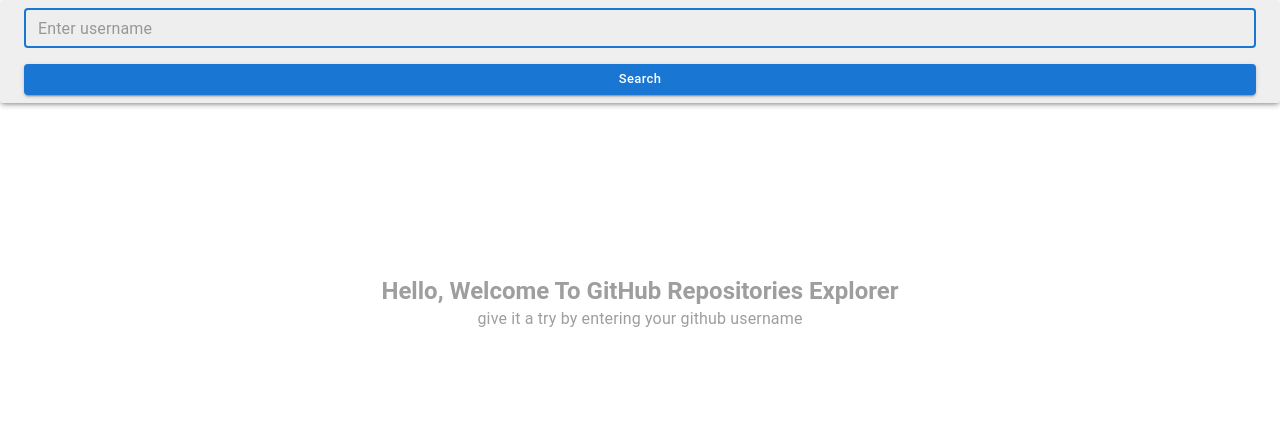
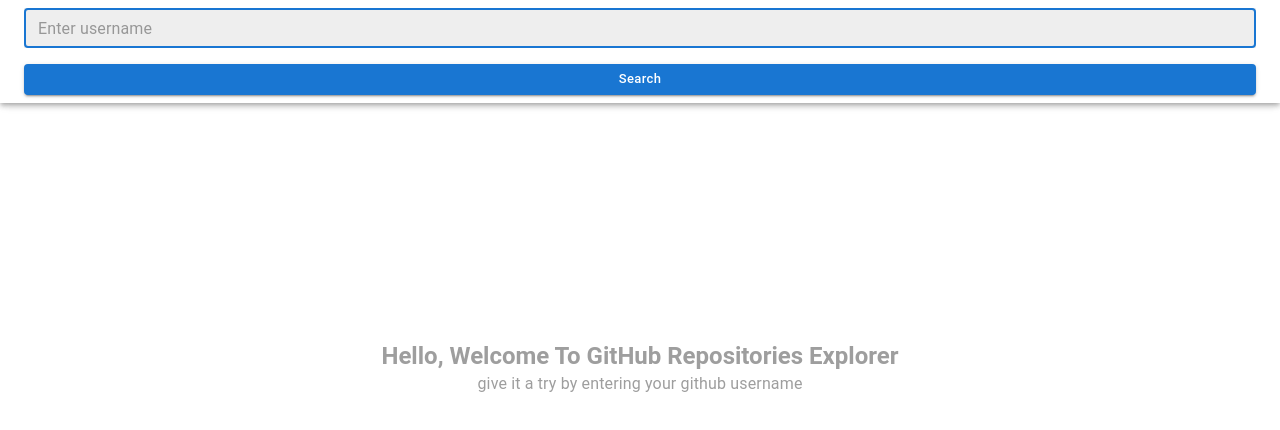
Before and after one commit to nurhamsah1998/GitHub-repositories-explorer, a React (Create React App) app: page / in a window 1280 px wide. Shown: the top 430 px of the page. Built offline with nearby package versions, Linux system fonts and the light colour scheme.

Commit message:
improve UX

```diff
--- a/src/App.tsx
+++ b/src/App.tsx
@@ -1,16 +1,16 @@
 import React from "react";
 import Box from "@mui/material/Box";
 import { AxiosResponse } from "axios";
-import { DialogContext } from "./Hook/context";
 import api from "./client/api";
 import Form from "./component/Form";
 import UserList from "./component/UserList";
 import Loading from "./component/Loading";
 import Typography from "@mui/material/Typography";
-import Paper from "@mui/material/Paper";
 import AlertDialog from "./component/AlertDialog";
 import { REDUCER_STATE, reducer } from "./Hook/reducer";
 import StartList from "./component/StartList";
+import Drawer from "./component/Drawer";
+import grey from "@mui/material/colors/grey";
 
 const initialState = {
   isLoading: false,
@@ -80,25 +80,9 @@
 
   const showTextSearchInfo: boolean = Boolean(searchHelperText);
   return (
-    <Box>
-      <AlertDialog
-        message={dialog.message}
-        headerTitle={dialog.headerTitle}
-        open={dialog.open}
-        setOpen={setDialog}
-      />
-      <DialogContext.Provider value={{ setDialog }}>
-        <Paper
-          elevation={3}
-          sx={{
-            position: "sticky",
-            top: 0,
-            zIndex: 999,
-            bgcolor: "#eeee",
-            py: 1,
-            px: { xs: 1, md: 3 },
-          }}
-        >
+    <Drawer
+      headerContent={
+        <Box sx={{ width: "100%" }}>
           <Form
             autoFocus={!state.isLoading}
             error={state.isEmptyField}
@@ -108,11 +92,19 @@
             handleChange={handleChange}
           />
           {showTextSearchInfo ? (
-            <Typography sx={{ mt: 1 }}>
+            <Typography sx={{ mt: 1, color: grey[800] }}>
               Showing users for "{searchHelperText}"
             </Typography>
           ) : null}
-        </Paper>
+        </Box>
+      }
+    >
+      <AlertDialog
+        message={dialog.message}
+        headerTitle={dialog.headerTitle}
+        open={dialog.open}
+        setOpen={setDialog}
+      />
       {state.startScreen && <StartList />}
       <Box sx={{ px: { xs: 1, md: 3 }, my: 2 }}>
         {state.isLoading ? (
@@ -125,8 +117,7 @@
           />
         )}
       </Box>
-      </DialogContext.Provider>
-    </Box>
+    </Drawer>
   );
 }
 
--- a/src/Hook/context.ts
+++ /dev/null
@@ -1,3 +0,0 @@
-import {createContext} from "react";
-
-export const DialogContext = createContext({})
--- /dev/null
+++ b/src/component/Drawer.tsx
@@ -0,0 +1,64 @@
+import * as React from "react";
+import AppBar from "@mui/material/AppBar";
+import Toolbar from "@mui/material/Toolbar";
+import Typography from "@mui/material/Typography";
+import CssBaseline from "@mui/material/CssBaseline";
+import useScrollTrigger from "@mui/material/useScrollTrigger";
+import Box from "@mui/material/Box";
+import Container from "@mui/material/Container";
+import Slide from "@mui/material/Slide";
+
+interface Props {
+  /**
+   * Injected by the documentation to work in an iframe.
+   * You won't need it on your project.
+   */
+  window?: () => Window;
+  children: React.ReactElement;
+}
+
+function HideOnScroll(props: Props) {
+  const { children, window } = props;
+  // Note that you normally won't need to set the window ref as useScrollTrigger
+  // will default to window.
+  // This is only being set here because the demo is in an iframe.
+  const trigger = useScrollTrigger({
+    target: window ? window() : undefined,
+  });
+
+  return (
+    <Slide appear={false} direction="down" in={!trigger}>
+      {children}
+    </Slide>
+  );
+}
+
+export default function Drawer({
+  children,
+  headerContent,
+  ...props
+}: {
+  children: any;
+  headerContent: JSX.Element;
+  props?: Props;
+}) {
+  return (
+    <React.Fragment>
+      <CssBaseline />
+      <HideOnScroll {...props}>
+        <AppBar sx={{ bgcolor: "#fff" }}>
+          <Toolbar
+            sx={{
+              py: 1,
+            }}
+          >
+            {headerContent}
+          </Toolbar>
+        </AppBar>
+      </HideOnScroll>
+      <Toolbar />
+      <Toolbar />
+      <Box sx={{ mt: 5 }}>{children}</Box>
+    </React.Fragment>
+  );
+}
--- a/src/component/UserList.tsx
+++ b/src/component/UserList.tsx
@@ -167,6 +167,8 @@
                         ? "#ffc6c6"
                         : grey[200],
                     transition: "0.5s",
+                    position: expanded === index ? "sticky" : "relative",
+                    top: 0,
                   }}
                 >
                   <Typography sx={{ fontWeight: "bold" }}>
```
Lines whose indentation alone changed are shown as unchanged.
